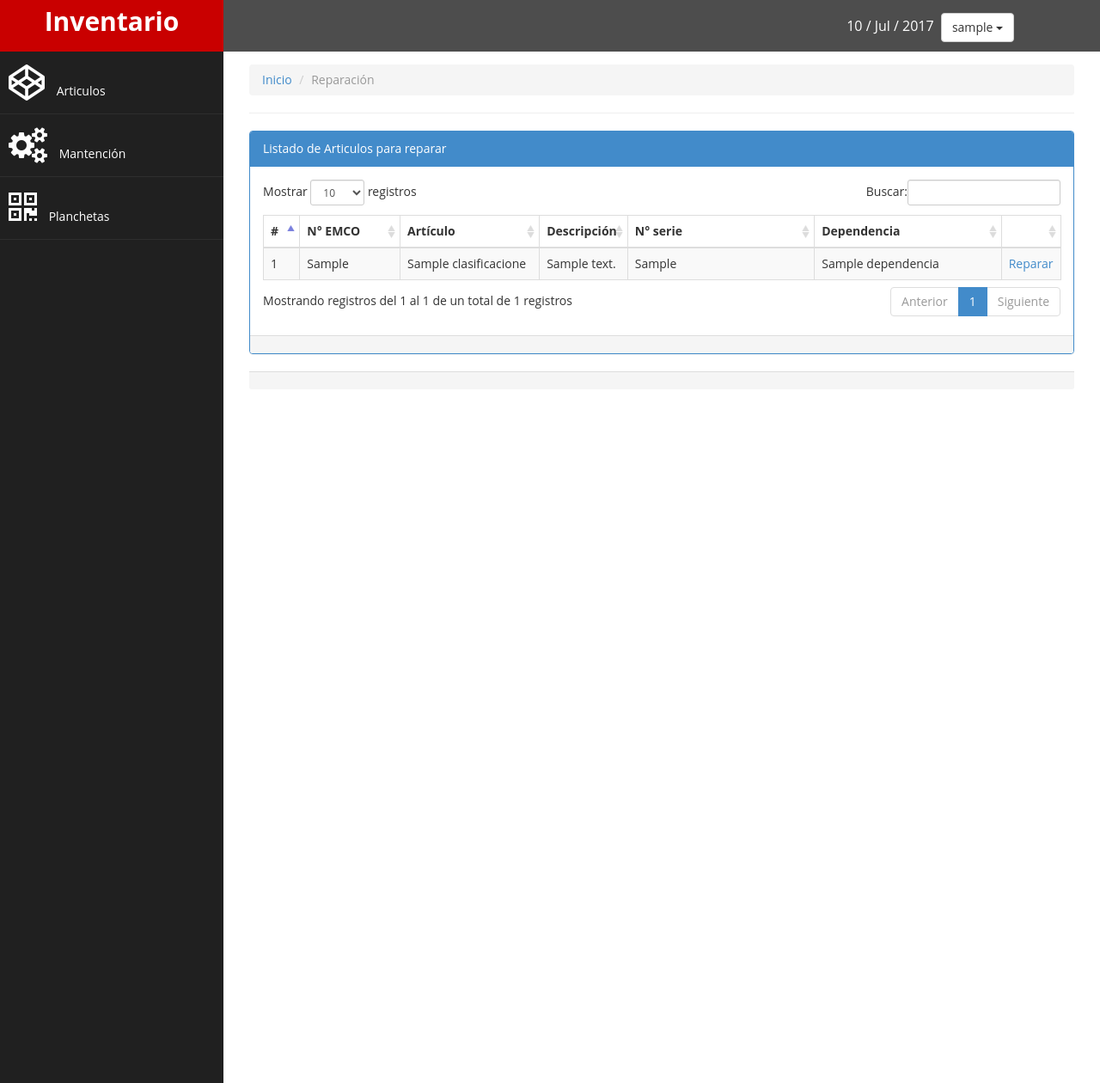
After one commit to infiltrado1816/inventario, a CodeIgniter app: page /database/articulo/reparacion in a window 1280 px wide. The commit adds this page. Shown: the whole page at 86% size. Run offline with CodeIgniter, Linux system fonts and the light colour scheme; the visitor is signed in with stand-in values (Sample User, id 1); tables that the repository leaves empty or names only in its code hold one stand-in row (values such as "Sample post").

Commit message:
ingreso de observaciones y reparaciones
se habilita opcion para ingresar reparaciones

```diff
--- a/application/controllers/articulo.php
+++ b/application/controllers/articulo.php
@@ -236,7 +236,36 @@ class Articulo extends CI_Controller {
 		}
 
 
+		public function reparacion()
+		{
+					$data['menu']="articulo";
+						$this->load->view('cabecera',$data);
+						$data['articulos'] = $this->articulo_model->get_articulo();
+						$this->load->view('articulo/reparacion',$data);
+						$this->load->view('pie');
+		}
 
+		public function reparacionobs($id_articulo)
+		{
+
+				$this->load->library('form_validation');
+				$this->form_validation->set_rules('observacion', 'Observacion', 'required|max_length[254]');
+				if ($this->form_validation->run() == FALSE)
+					{
+						$data['menu']="articulo";
+						$this->load->view('cabecera',$data);
+						$data['articulos'] = $this->articulo_model->get_articulo();
+						$this->load->view('articulo/reparacionobs',$data);
+						$this->load->view('pie');
+
+					}
+				else
+					{
+						 $this->articulo_model->reparacion();
+						 redirect(base_url(), 'refresh');
+
+					}
+		}
 
 	public function buscar($origen)
 		{
@@ -251,19 +280,12 @@ class Articulo extends CI_Controller {
 						$this->load->view('pie');
 		}
 
-
-
-
 	public function xls_vale_prestamo()
 	{
-
-
     // inicializamos la librería
         $this->load->library('PHPExcel.php');
         $file = './Vale.xlsx';
         $this->phpexcel = PHPExcel_IOFactory::load($file);
-
-
         // configuramos las propiedades del documento
         $this->phpexcel->getProperties()->setCreator("Comando Conjunto Austral")
                                      ->setLastModifiedBy("Comando Conjunto Austral")
@@ -274,31 +296,20 @@ class Articulo extends CI_Controller {
                                      ->setCategory("");
 
         // agregamos información a las celdas
-
       $this->load->model('dependencia_model');
-
       $key = $this->articulo_model->get_articulo($this->input->post('id_articulo'));
       $dependencia = $this->dependencia_model->get_dependencia($this->input->post('dependencias_id'));
-
       $i=1;
       $j=12;
-
       $this->phpexcel->setActiveSheetIndex(0)->setCellValue('B'.$j, $i)->setCellValue('B7', 'DEPENDENCIA : '.$dependencia['nombre']);
-
-       $this->phpexcel->setActiveSheetIndex(0)
+      $this->phpexcel->setActiveSheetIndex(0)
         ->setCellValue('B'.$j, $i)
         ->setCellValue('C'.$j, '1')
         ->setCellValue('D'.$j, $key['descripcion'])
         ->setCellValue('E'.$j, $key['serie'])
         ->setCellValue('F'.$j, $key['numeroemco']);
-
-
-
-
         // Renombramos la hoja de trabajo
         $this->phpexcel->getActiveSheet()->setTitle('Prestamo Inventario');
-
-
         // configuramos el documento para que la hoja
         // de trabajo número 0 sera la primera en mostrarse
         // al abrir el documento
--- a/application/models/articulo_model.php
+++ b/application/models/articulo_model.php
@@ -101,10 +101,20 @@ class Articulo_model extends CI_Model {
 					'usuarios_id' => $this->session->userdata('id')
 					 );
 		return $this->db->insert('historicos', $data);
+	}
+
+	public function reparacion()
+	{
 
 
+		$data = array('observacion' => $this->input->post('observacion'),
+					'articulos_id' => $this->input->post('id_articulo'),
+					'tipo' => 'Reparacion',
+					'usuarios_id' => $this->session->userdata('id')
+					 );
+		return $this->db->insert('historicos', $data);
+	}
 
-	}
 
 
 
--- /dev/null
+++ b/application/views/articulo/reparacion.php
@@ -0,0 +1,67 @@
+<div id="page-wrapper" >
+  <ul class="breadcrumb">
+    <li><a href="<?php echo base_url();?>">Inicio</a></li>
+    <li class="active">Reparación</li>
+  </ul>
+  <!-- /. breadcrumb  -->
+  <hr />
+<!-- Advanced Tables -->
+    <div class="panel panel-primary">
+         <div class="panel-heading">
+        Listado de Articulos para reparar
+      </div>
+      <div class="panel-body">
+        <div class="table-responsive">
+          <table class="table table-striped table-bordered table-hover" id="dataTables-example">
+            <thead>
+              <tr>
+                <th style="width: 26px;">#</th>
+                <th style="width: 100px;">N° EMCO</th>
+                <th>Artículo</th>
+                <th>Descripción</th>
+                <th style="width: 200px;">N° serie</th>
+                <th style="width: 200px;">Dependencia</th>
+                <th style="width: 26px;"></th>
+              </tr>
+            </tr>
+          </thead>
+          <tbody>
+
+            <?php $i=1; foreach ($articulos as $articulo): ?>
+            <tr>
+              <td><?php echo $i; ?></td>
+              <td><?php echo $articulo['numeroemco']; ?></td>
+              <td><?php echo $articulo['clasificacionesnombre']; ?></td>
+              <td><?php echo $articulo['descripcion']; ?></td>
+              <td><?php echo $articulo['serie']; ?></td>
+              <td><?php echo $articulo['nombre']; ?></td>
+              <td> <a  href="<?php echo base_url();?>articulo\reparacionobs\<?php echo $articulo['id']; ?>">Reparar</a>
+            </td>
+
+            </tr>
+            <?php $i++; endforeach ?>
+          </tbody>
+        </table>
+      </div>
+    </div>
+    <div class="panel-footer">
+      <span class="text-danger"><?php echo form_error('id_articulo'); ?></span>
+    </div>
+    <!--End panel-footer -->
+  </div>
+  <!--End Advanced Tables -->
+  <div class="panel-footer">
+  </div>
+  <!--End panel-footer -->
+</div>
+<!-- /. PAGE WRAPPER  -->
+
+
+
+
+
+
+
+</div>
+</div>
+</div>
--- a/application/views/cabecera.php
+++ b/application/views/cabecera.php
@@ -83,6 +83,10 @@
                                       </ul>
 
                             </li>
+                             <li>
+                                <a href="<?php echo base_url(); ?>articulo/reparacion">
+                                    <i class="fa fa-medkit fa-3x"></i> Reparación</a>
+                            </li>
                         </ul>
 
                 </li>
```
Also changed, not shown: application/views/articulo/reparacionobs.php (added, +22 -0 lines), 2 other files.
